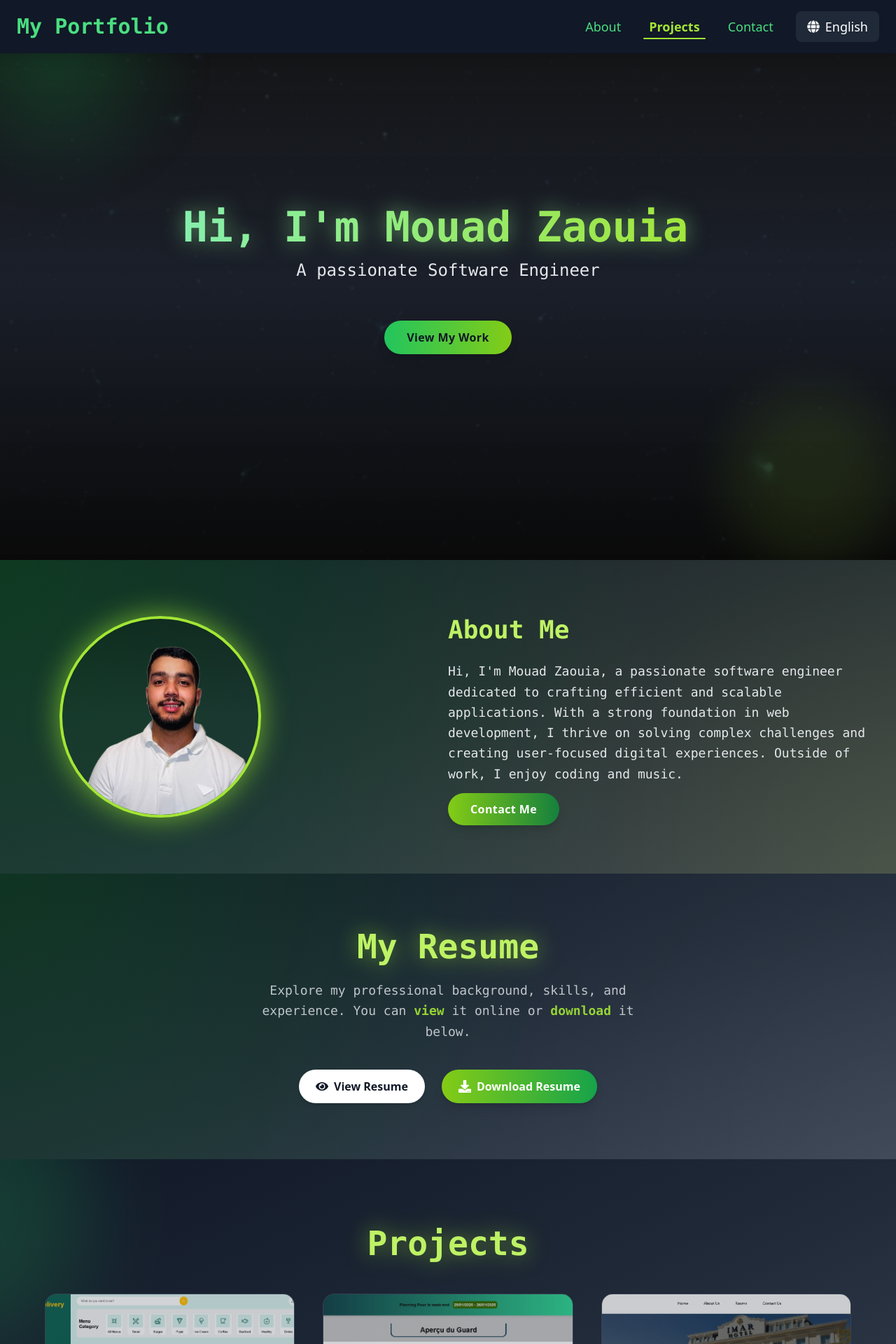
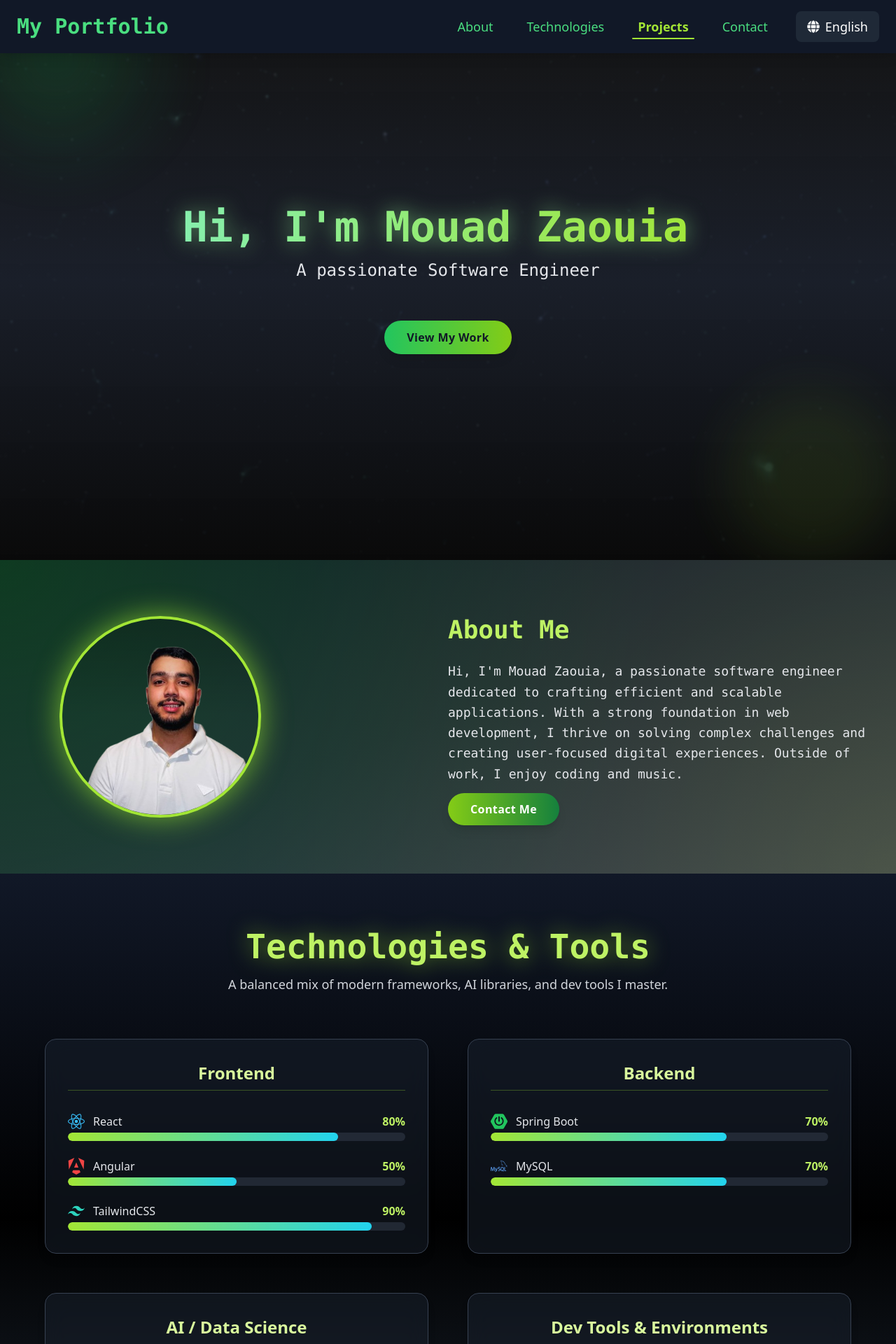
Before and after one commit to mouadza/Portfolio, a React (Vite) app: page / in a window 1280 px wide. Shown: the top 1920 px of the page at 70% size. Built offline with nearby package versions, Linux system fonts and the light colour scheme.

Commit message:
Adding Technologies component

```diff
--- a/src/App.tsx
+++ b/src/App.tsx
@@ -2,26 +2,31 @@ import { useState } from "react";
 import Header from "./components/Header";
 import Hero from "./components/Hero";
 import About from "./components/About";
+import Technologies from "./components/Technologies";
 import Projects from "./components/Projects";
 import Contact from "./components/Contact";
 import Resume from "./components/Resume";
 
-type Language = "en" | "fr" | "ar";
+type Language = "en" | "fr"; // ✅ Only English and French
 
 const App = () => {
   const [language, setLanguage] = useState<Language>("en"); // Centralized language state
 
   return (
     <div className="bg-gray-100 text-gray-800 overflow-hidden">
-      <div className="fixed z-50  mx-auto w-full">
-      <Header language={language} setLanguage={setLanguage} />
+      {/* Fixed Header */}
+      <div className="fixed z-50 w-full mx-auto">
+        <Header language={language} setLanguage={setLanguage} />
       </div>
+
+      {/* Main Content */}
       <main>
         <Hero language={language} />
         <About language={language} />
-        <Resume  />
-        <Projects  />
-        <Contact  />
+        <Technologies language={language} />
+        <Resume language={language} />
+        <Projects language={language}  />
+        <Contact  language={language} />
       </main>
     </div>
   );
--- a/src/components/About.tsx
+++ b/src/components/About.tsx
@@ -40,7 +40,7 @@ const About: React.FC<AboutProps> = ({ language }) => {
           className="w-full md:w-1/3 flex justify-center"
           initial={{ opacity: 0, x: 50 }}
           whileInView={{ opacity: 1, x: 0 }}
-          viewport={{ once: false, margin: "-50px" }}
+          viewport={{ once: false, margin: "-100px" }}
           transition={{ duration: 0.8, delay: 0.2, ease: "easeOut" }}
         >
           <div className="relative w-52 h-52 md:w-72 md:h-72 rounded-full overflow-hidden border-4 border-lime-400 shadow-[0_0_40px_rgba(172,255,47,0.6)]">
--- a/src/components/Contact.tsx
+++ b/src/components/Contact.tsx
@@ -9,7 +9,11 @@ interface FormData {
   message: string;
 }
 
-const Contact = () => {
+type Props = {
+  language: "en" | "fr";
+};
+
+const Contact = ({ language }: Props) => {
   const [formData, setFormData] = useState<FormData>({
     name: "",
     email: "",
@@ -19,6 +23,29 @@ const Contact = () => {
   const [loading, setLoading] = useState(false);
   const [showPopup, setShowPopup] = useState(false); // Popup state
 
+  const translations = {
+    en: {
+      heading: "Contact Me",
+      description: "I'd love to hear from you! Send me a message below.",
+      labels: { name: "Name", email: "Email", message: "Message" },
+      sendButton: "Send",
+      sending: "Sending...",
+      popupTitle: "Thank You!",
+      popupMessage: "Your message has been sent successfully.",
+    },
+    fr: {
+      heading: "Contactez-moi",
+      description: "J'aimerais avoir de vos nouvelles ! Envoyez-moi un message ci-dessous.",
+      labels: { name: "Nom", email: "Email", message: "Message" },
+      sendButton: "Envoyer",
+      sending: "Envoi...",
+      popupTitle: "Merci !",
+      popupMessage: "Votre message a été envoyé avec succès.",
+    },
+  };
+
+  const t = translations[language];
+
   const handleChange = (e: React.ChangeEvent<HTMLInputElement | HTMLTextAreaElement>) => {
     const { name, value } = e.target;
     setFormData((prevData) => ({ ...prevData, [name]: value }));
@@ -27,7 +54,7 @@ const Contact = () => {
   const handleSubmit = async (e: React.FormEvent<HTMLFormElement>) => {
     e.preventDefault();
     if (!formData.name || !formData.email || !formData.message) {
-      alert("Please fill in all required fields.");
+      alert(language === "en" ? "Please fill in all required fields." : "Veuillez remplir tous les champs requis.");
       return;
     }
 
@@ -51,7 +78,11 @@ const Contact = () => {
       setTimeout(() => setShowPopup(false), 3000); // Auto-hide after 3 seconds
     } catch (error) {
       console.error("Email sending failed:", error);
-      alert("Failed to send message. Try again later.");
+      alert(
+        language === "en"
+          ? "Failed to send message. Try again later."
+          : "Échec de l'envoi du message. Veuillez réessayer plus tard."
+      );
     } finally {
       setLoading(false);
     }
@@ -66,13 +97,13 @@ const Contact = () => {
           whileInView={{ opacity: 1, y: 0 }}
           transition={{ duration: 0.6 }}
         >
-          Contact Me
+          {t.heading}
         </motion.h3>
-        <p className="mb-8 text-lg opacity-80">I'd love to hear from you! Send me a message below.</p>
+        <p className="mb-8 text-lg opacity-80">{t.description}</p>
 
         <form onSubmit={handleSubmit} className="bg-white bg-opacity-10 p-6 rounded-2xl shadow-lg backdrop-blur-lg">
           <div className="mb-4">
-            <label className="block text-left text-gray-300 font-semibold">Name</label>
+            <label className="block text-left text-gray-300 font-semibold">{t.labels.name}</label>
             <input
               type="text"
               name="name"
@@ -84,7 +115,7 @@ const Contact = () => {
           </div>
 
           <div className="mb-4">
-            <label className="block text-left text-gray-300 font-semibold">Email</label>
+            <label className="block text-left text-gray-300 font-semibold">{t.labels.email}</label>
             <input
               type="email"
               name="email"
@@ -96,7 +127,7 @@ const Contact = () => {
           </div>
 
           <div className="mb-6">
-            <label className="block text-left text-gray-300 font-semibold">Message</label>
+            <label className="block text-left text-gray-300 font-semibold">{t.labels.message}</label>
             <textarea
               name="message"
               rows={4}
@@ -113,7 +144,7 @@ const Contact = () => {
             disabled={loading}
           >
             <FaPaperPlane className="text-lg" />
-            {loading ? "Sending..." : "Send"}
+            {loading ? t.sending : t.sendButton}
           </button>
         </form>
       </div>
@@ -135,15 +166,12 @@ const Contact = () => {
                   <path strokeLinecap="round" strokeLinejoin="round" d="M5 13l4 4L19 7" />
                 </svg>
               </div>
-        <h4 className="text-2xl font-semibold mb-2 text-gray-800">Thank You!</h4>
-        <p className="text-gray-600 text-center">
-          Your message has been sent successfully.
-        </p>
+              <h4 className="text-2xl font-semibold mb-2 text-gray-800">{t.popupTitle}</h4>
+              <p className="text-gray-600 text-center">{t.popupMessage}</p>
             </div>
           </div>
         </div>
       )}
-
     </section>
   );
 };
--- a/src/components/Header.tsx
+++ b/src/components/Header.tsx
@@ -2,15 +2,14 @@ import { useState, useEffect } from "react";
 import { FaGlobe, FaBars, FaTimes } from "react-icons/fa";
 import { motion, AnimatePresence } from "framer-motion";
 
-type Language = "en" | "fr" | "ar";
+type Language = "en" | "fr" ;
 
 const translations: Record<
   Language,
-  { about: string; projects: string; contact: string; changeLang: string }
+  { about: string; technologies: string; projects: string; contact: string; changeLang: string }
 > = {
-  en: { about: "About", projects: "Projects", contact: "Contact", changeLang: "English" },
-  fr: { about: "À Propos", projects: "Projets", contact: "Contact", changeLang: "Français" },
-  ar: { about: "معلومات عنا", projects: "المشاريع", contact: "اتصل", changeLang: "العربية" },
+  en: { about: "About", technologies: "Technologies", projects: "Projects", contact: "Contact", changeLang: "English" },
+  fr: { about: "À Propos", technologies: "Technologies", projects: "Projets", contact: "Contact", changeLang: "Français" },
 };
 
 const Header = ({ language, setLanguage }: { language: Language; setLanguage: (lang: Language) => void }) => {
@@ -27,7 +26,7 @@ const Header = ({ language, setLanguage }: { language: Language; setLanguage: (l
       setLastScrollY(currentScrollY);
 
       // Highlight active section
-      const sections = ["about", "projects", "contact"];
+      const sections = ["about", "technologies", "projects", "contact"];
       for (let sec of sections) {
         const element = document.getElementById(sec);
         if (element) {
@@ -43,6 +42,8 @@ const Header = ({ language, setLanguage }: { language: Language; setLanguage: (l
     return () => window.removeEventListener("scroll", handleScroll);
   }, [lastScrollY]);
 
+  const sections = ["about", "technologies", "projects", "contact"];
+
   return (
     <motion.header
       initial={{ y: -100 }}
@@ -54,8 +55,8 @@ const Header = ({ language, setLanguage }: { language: Language; setLanguage: (l
         <h1 className="text-lg md:text-3xl font-bold font-mono">My Portfolio</h1>
 
         {/* Desktop Menu */}
-        <nav className="hidden md:flex items-center space-x-6 text-sm md:text-lg">
-          {["about", "projects", "contact"].map((sec) => (
+        <nav className="hidden md:flex items-center space-x-8 text-sm md:text-lg">
+          {sections.map((sec) => (
             <a
               key={sec}
               href={`#${sec}`}
@@ -92,7 +93,7 @@ const Header = ({ language, setLanguage }: { language: Language; setLanguage: (l
                   className="absolute right-0 mt-2 w-32 bg-white text-gray-900 rounded-lg shadow-lg overflow-hidden"
                   onMouseLeave={() => setShowDropdown(false)}
                 >
-                  {(["en", "fr", "ar"] as Language[]).map((lang) => (
+                  {(["en", "fr"] as Language[]).map((lang) => (
                     <button
                       key={lang}
                       onClick={() => {
@@ -128,7 +129,7 @@ const Header = ({ language, setLanguage }: { language: Language; setLanguage: (l
             exit={{ opacity: 0, y: -20 }}
             className="md:hidden mt-4 flex flex-col items-center gap-4 text-lg bg-gray-900 py-4 rounded-b-lg shadow-lg"
           >
-            {["about", "projects", "contact"].map((sec) => (
+            {sections.map((sec) => (
               <a
                 key={sec}
                 href={`#${sec}`}
--- a/src/components/Projects.tsx
+++ b/src/components/Projects.tsx
@@ -10,44 +10,76 @@ import HotelReserVideo from "../assets/HotelReserVideo.gif";
 interface Project {
   img: string;
   video: string;
-  title: string;
-  description: string;
-  demoLink: string;
+  title: { en: string; fr: string };
+  description: { en: string; fr: string };
   githubLink: string;
 }
+
+type Props = {
+  language: "en" | "fr";
+};
 
 const projects: Project[] = [
   {
     img: foodDeliveryimg,
     video: foodDeliveryvideo,
-    title: "Food Delivery",
-    description:
-      "A modern food ordering web app with real-time tracking and online payment integration.",
-    demoLink: "#",
-    githubLink: "#",
+    title: {
+      en: "Food Delivery",
+      fr: "Livraison de Nourriture",
+    },
+    description: {
+      en: "A modern food ordering web app with real-time tracking and online payment integration.",
+      fr: "Une application moderne de commande de nourriture avec suivi en temps réel et intégration du paiement en ligne.",
+    },
+    githubLink: "https://github.com/mouadza/Project-Frond-End",
   },
   {
     img: weekEndPerm,
     video: weekEndPermVideo,
-    title: "Weekend Permanence",
-    description:
-      "An internal scheduling platform that automates team weekend rotations.",
-    demoLink: "#",
-    githubLink: "#",
+    title: {
+      en: "Weekend Permanence",
+      fr: "Permanence du Week-end",
+    },
+    description: {
+      en: "An internal scheduling platform that automates team weekend rotations.",
+      fr: "Une plateforme interne de planification qui automatise les rotations de week-end des équipes.",
+    },
+    githubLink:
+      "https://github.com/mouadza/Application-de-gestion-des-permanences-du-week-end",
   },
   {
     img: hotelRes,
     video: HotelReserVideo,
-    title: "Hotel Reservation",
-    description:
-      "A full-stack hotel booking app built with Spring Boot and Angular.",
-    demoLink: "#",
-    githubLink: "#",
+    title: {
+      en: "Hotel Reservation",
+      fr: "Réservation d'Hôtel",
+    },
+    description: {
+      en: "A modern full-stack hotel booking web app built with ASP.NET, Entity Framework, and Tailwind CSS.",
+      fr: "Une application web moderne de réservation d'hôtel développée avec ASP.NET, Entity Framework et Tailwind CSS.",
+    },
+    githubLink: "https://github.com/mouadza/HotelReservationFrontOffice",
   },
+
 ];
 
-const Portfolio: React.FC = () => {
+const Portfolio: React.FC<Props> = ({ language }) => {
   const [selectedProject, setSelectedProject] = useState<Project | null>(null);
+
+  const translations = {
+    en: {
+      title: "Projects",
+      demo: "Demo",
+      code: "Code",
+    },
+    fr: {
+      title: "Projets",
+      demo: "Démo",
+      code: "Code",
+    },
+  };
+
+  const t = translations[language];
 
   return (
     <section
@@ -68,7 +100,7 @@ const Portfolio: React.FC = () => {
           viewport={{ once: false, margin: "-50px" }}
           transition={{ duration: 0.6 }}
         >
-          Projects
+          {t.title}
         </motion.h3>
 
         <div className="grid grid-cols-1 sm:grid-cols-2 lg:grid-cols-3 gap-10">
@@ -80,27 +112,26 @@ const Portfolio: React.FC = () => {
               whileInView={{ opacity: 1, y: 0 }}
               viewport={{ once: false, margin: "-50px" }}
               transition={{ duration: 0.6, delay: i * 0.1 }}
-              onClick={() => setSelectedProject(project)}
             >
               <img
                 src={project.img}
-                alt={project.title}
+                alt={project.title[language]}
                 className="w-full h-[250px] object-cover opacity-80 group-hover:opacity-100 transition-opacity duration-500"
               />
 
               <div className="absolute inset-0 bg-black/70 opacity-0 group-hover:opacity-100 transition-all duration-500 flex flex-col justify-center items-center p-6 backdrop-blur-sm">
                 <h4 className="text-2xl font-semibold text-green-400 mb-2">
-                  {project.title}
+                  {project.title[language]}
                 </h4>
                 <p className="text-gray-300 text-sm mb-4">
-                  {project.description}
+                  {project.description[language]}
                 </p>
                 <div className="flex gap-4">
                   <button
                     onClick={() => setSelectedProject(project)}
                     className="px-4 py-2 bg-green-500 rounded-full text-white hover:bg-green-400 transition-colors"
                   >
-                    Demo
+                    {t.demo}
                   </button>
                   <a
                     href={project.githubLink}
@@ -108,14 +139,14 @@ const Portfolio: React.FC = () => {
                     rel="noreferrer"
                     className="px-4 py-2 bg-gray-700 rounded-full text-white hover:bg-gray-600 transition-colors"
                   >
-                    Code
+                    {t.code}
                   </a>
                 </div>
               </div>
 
               <div className="p-4 text-left">
                 <h4 className="text-xl font-semibold text-gray-100">
-                  {project.title}
+                  {project.title[language]}
                 </h4>
               </div>
             </motion.div>
@@ -147,7 +178,7 @@ const Portfolio: React.FC = () => {
               </button>
 
               <h2 className="text-2xl font-bold mb-4 text-center">
-                {selectedProject.title}
+                {selectedProject.title[language]}
               </h2>
 
               {selectedProject.video.endsWith(".mp4") ? (
@@ -161,13 +192,13 @@ const Portfolio: React.FC = () => {
               ) : (
                 <img
                   src={selectedProject.video}
-                  alt={selectedProject.title}
+                  alt={selectedProject.title[language]}
                   className="rounded-lg w-full mb-4"
                 />
               )}
 
               <p className="text-gray-100 mb-4 text-center">
-                {selectedProject.description}
+                {selectedProject.description[language]}
               </p>
             </motion.div>
           </motion.div>
--- a/src/components/Resume.tsx
+++ b/src/components/Resume.tsx
@@ -2,7 +2,30 @@ import { FaDownload, FaEye } from "react-icons/fa";
 import { motion } from "framer-motion";
 import myResume from "../assets/MOUAD ZAOUIA CV.pdf";
 
-const Resume = () => {
+type Props = {
+  language: "en" | "fr";
+};
+
+const Resume = ({ language }: Props) => {
+  const translations = {
+    en: {
+      title: "My Resume",
+      description:
+        "Explore my professional background, skills, and experience. You can view it online or download it below.",
+      view: "View Resume",
+      download: "Download Resume",
+    },
+    fr: {
+      title: "Mon CV",
+      description:
+        "Découvrez mon parcours professionnel, mes compétences et mon expérience. Vous pouvez le consulter en ligne ou le télécharger ci-dessous.",
+      view: "Voir le CV",
+      download: "Télécharger le CV",
+    },
+  };
+
+  const t = translations[language];
+
   return (
     <section
       id="resume"
@@ -20,16 +43,28 @@ const Resume = () => {
         viewport={{ once: true }}
       >
         <motion.h3
-        className="text-4xl md:text-5xl font-bold text-lime-300 mb-6 font-mono drop-shadow-[0_0_15px_rgba(172,255,47,0.5)]"
+          className="text-4xl md:text-5xl font-bold text-lime-300 mb-6 font-mono drop-shadow-[0_0_15px_rgba(172,255,47,0.5)]"
           initial={{ opacity: 0, y: -30 }}
           whileInView={{ opacity: 1, y: 0 }}
           transition={{ duration: 0.6 }}
         >
-          My Resume
+          {t.title}
         </motion.h3>
+
         <p className="text-lg text-gray-300 mb-10 max-w-xl mx-auto leading-relaxed font-mono opacity-90">
-          Explore my professional background, skills, and experience.
-          You can <span className="text-lime-400 font-semibold">view</span> it online or <span className="text-lime-400 font-semibold">download</span> it below.
+          {t.description.split("view")[0]}
+          <span className="text-lime-400 font-semibold">
+            {language === "en" ? "view" : "voir"}
+          </span>{" "}
+          {t.description.includes("download") ? (
+            <>
+              {t.description.split("download")[0].split("view").pop()}{" "}
+              <span className="text-lime-400 font-semibold">
+                {language === "en" ? "download" : "télécharger"}
+              </span>{" "}
+              {t.description.split("download").pop()}
+            </>
+          ) : null}
         </p>
 
         <div className="flex flex-wrap justify-center gap-6">
@@ -43,7 +78,7 @@ const Resume = () => {
             className="flex items-center gap-2 px-6 py-3 bg-white text-gray-900 rounded-full font-semibold shadow-md hover:shadow-[0_0_25px_rgba(255,255,255,0.4)] transition-all duration-300"
           >
             <FaEye className="text-lg" />
-            View Resume
+            {t.view}
           </motion.a>
 
           {/* Download Button */}
@@ -55,7 +90,7 @@ const Resume = () => {
             className="flex items-center gap-2 px-6 py-3 bg-gradient-to-r from-lime-500 to-green-600 text-white rounded-full font-semibold shadow-lg hover:shadow-[0_0_30px_rgba(50,205,50,0.6)] transition-all duration-300"
           >
             <FaDownload className="text-lg" />
-            Download Resume
+            {t.download}
           </motion.a>
         </div>
       </motion.div>
--- /dev/null
+++ b/src/components/Technologies.tsx
@@ -0,0 +1,149 @@
+import { motion } from "framer-motion";
+import {
+  SiReact,
+  SiAngular,
+  SiSpringboot,
+  SiTailwindcss,
+  SiMysql,
+  SiPython,
+  SiTensorflow,
+  SiOpencv,
+  SiGit,
+  SiDocker,
+} from "react-icons/si";
+import { DiVisualstudio } from "react-icons/di";
+
+type Language = "en" | "fr";
+
+const techTranslations: Record<
+  Language,
+  { title: string; subtitle: string; categories: Record<string, string> }
+> = {
+  en: {
+    title: "Technologies & Tools",
+    subtitle: "A balanced mix of modern frameworks, AI libraries, and dev tools I master.",
+    categories: {
+      frontend: "Frontend",
+      backend: "Backend",
+      ai: "AI / Data Science",
+      tools: "Dev Tools & Environments",
+    },
+  },
+  fr: {
+    title: "Technologies & Outils",
+    subtitle:
+      "Un ensemble moderne de frameworks, bibliothèques d’IA et outils de développement que je maîtrise.",
+    categories: {
+      frontend: "Frontend",
+      backend: "Backend",
+      ai: "IA / Science des données",
+      tools: "Outils & Environnements de développement",
+    },
+  },
+};
+
+// 🧠 Each category with mastery %
+const categories = {
+  frontend: [
+    { name: "React", icon: SiReact, color: "text-sky-400", level: 80 },
+    { name: "Angular", icon: SiAngular, color: "text-red-500", level: 50 },
+    { name: "TailwindCSS", icon: SiTailwindcss, color: "text-teal-400", level: 90 },
+  ],
+  backend: [
+    { name: "Spring Boot", icon: SiSpringboot, color: "text-green-500", level: 70 },
+    { name: "MySQL", icon: SiMysql, color: "text-blue-400", level: 70 },
+  ],
+  ai: [
+    { name: "Python", icon: SiPython, color: "text-yellow-400", level: 90 },
+    { name: "TensorFlow", icon: SiTensorflow, color: "text-orange-400", level: 65 },
+    { name: "OpenCV", icon: SiOpencv, color: "text-indigo-400", level: 75 },
+  ],
+  tools: [
+    { name: "Git", icon: SiGit, color: "text-red-400", level: 80 },
+    { name: "VS Code", icon: DiVisualstudio, color: "text-blue-400", level: 90 },
+    { name: "Docker", icon: SiDocker, color: "text-cyan-400", level: 65 },
+  ],
+};
+
+const Technologies = ({ language }: { language: Language }) => {
+  const { title, subtitle, categories: catLabels } = techTranslations[language];
+
+  return (
+    <section
+      id="technologies"
+      className="min-h-screen bg-gradient-to-b from-gray-900 via-black to-gray-800 text-white py-20 px-8"
+    >
+      <div className="max-w-6xl mx-auto text-center">
+        <motion.h3
+          className="text-4xl md:text-5xl font-bold text-lime-300 mb-4 font-mono drop-shadow-[0_0_15px_rgba(172,255,47,0.5)]"
+          initial={{ opacity: 0, y: -40 }}
+          whileInView={{ opacity: 1, y: 0 }}
+          transition={{ duration: 0.6 }}
+        >
+          {title}
+        </motion.h3>
+
+        <motion.p
+          className="text-gray-300 mb-16 text-lg max-w-3xl mx-auto"
+          initial={{ opacity: 0, y: 20 }}
+          whileInView={{ opacity: 1, y: 0 }}
+          transition={{ duration: 0.8 }}
+        >
+          {subtitle}
+        </motion.p>
+
+        <div className="grid grid-cols-1 md:grid-cols-2 gap-14">
+          {Object.entries(categories).map(([key, techList], i) => (
+            <motion.div
+              key={key}
+              className="bg-gray-800/40 backdrop-blur-lg border border-gray-700 rounded-2xl p-8 shadow-lg hover:shadow-lime-400/20 transition-all"
+              initial={{ opacity: 0, y: 40 }}
+              whileInView={{ opacity: 1, y: 0 }}
+              transition={{ duration: 0.7, delay: i * 0.1 }}
+              viewport={{ once: false }}
+            >
+              <h4 className="text-2xl font-semibold text-lime-200 mb-8 border-b border-lime-400/30 pb-2">
+                {catLabels[key as keyof typeof catLabels]}
+              </h4>
+
+              <div className="space-y-6">
+                {techList.map((tech, j) => {
+                  const Icon = tech.icon;
+                  return (
+                    <motion.div
+                      key={tech.name}
+                      className="flex flex-col"
+                      initial={{ opacity: 0, x: -20 }}
+                      whileInView={{ opacity: 1, x: 0 }}
+                      transition={{ duration: 0.5, delay: j * 0.1 }}
+                    >
+                      <div className="flex items-center justify-between mb-1">
+                        <div className="flex items-center gap-3">
+                          <Icon className={`text-2xl ${tech.color}`} />
+                          <span className="text-gray-200 font-medium">{tech.name}</span>
+                        </div>
+                        <span className="text-lime-300 font-semibold">{tech.level}%</span>
+                      </div>
+
+                      {/* Progress bar */}
+                      <div className="w-full bg-gray-700/50 rounded-full h-3 overflow-hidden">
+                        <motion.div
+                          className="bg-gradient-to-r from-lime-400 to-cyan-400 h-3 rounded-full"
+                          initial={{ width: 0 }}
+                          whileInView={{ width: `${tech.level}%` }}
+                          transition={{ duration: 1, delay: 0.2 }}
+                        />
+                      </div>
+                    </motion.div>
+                  );
+                })}
+              </div>
+            </motion.div>
+          ))}
+        </div>
+      </div>
+    </section>
+  );
+};
+
+export default Technologies;
```
Also changed, not shown: src/components/Hero.tsx (+2 -9 lines), 1 other file (tests, documents, lock files or other folders). Lines whose indentation alone changed are shown as unchanged.
